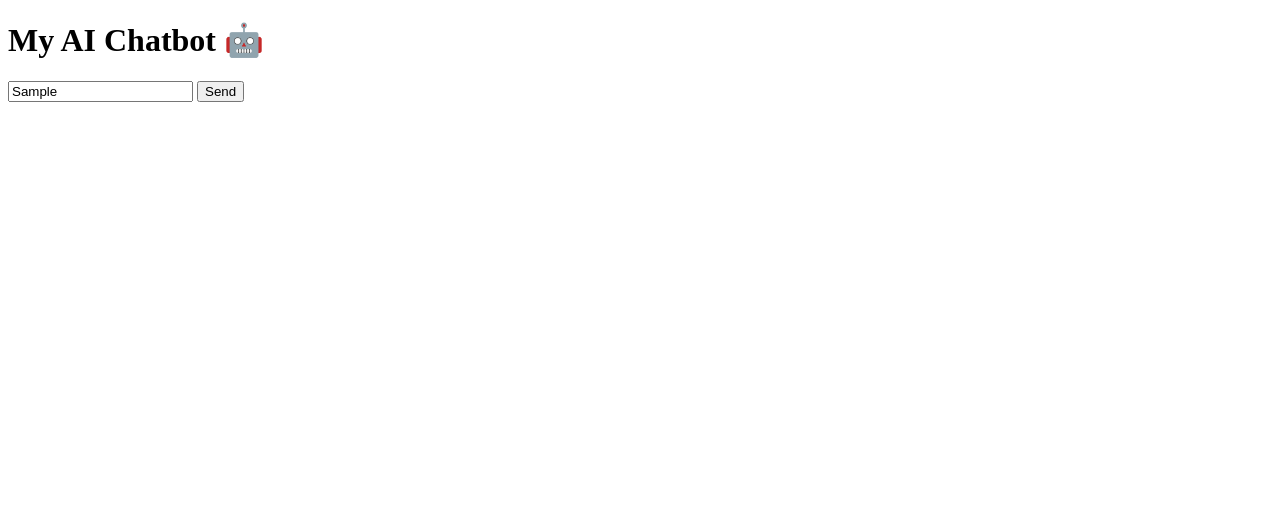
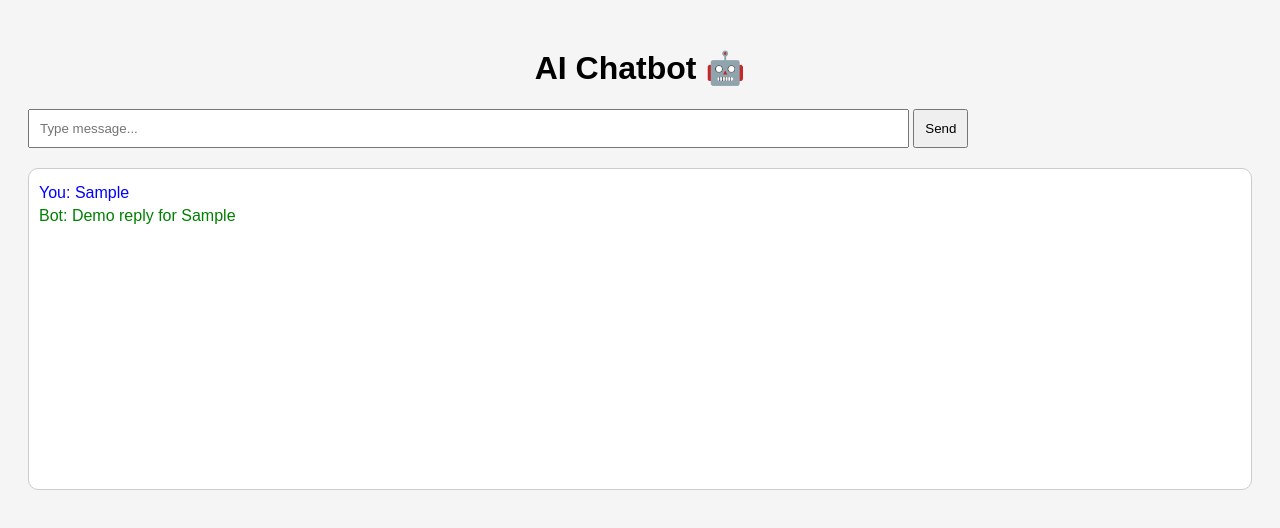
Before and after one commit to AshwithaKottam/ai-chatbot, a website: page index.html in a window 1280 px wide. Both pictures are taken after typing "Sample" into the empty fields and a click on the button "Send". Drawn offline with Linux system fonts and the light colour scheme; no server answers.

Commit message:
Updated chatbot UI and functionality

```diff
--- a/index.html
+++ b/index.html
@@ -1,32 +1,81 @@
 <!DOCTYPE html>
-<html>
+<html lang="en">
 <head>
+  <meta charset="UTF-8">
   <title>AI Chatbot</title>
+
+  <style>
+    body {
+      font-family: Arial, sans-serif;
+      padding: 20px;
+      background: #f5f5f5;
+    }
+
+    h1 {
+      text-align: center;
+    }
+
+    #chat {
+      margin-top: 20px;
+      padding: 10px;
+      background: white;
+      border-radius: 10px;
+      height: 300px;
+      overflow-y: auto;
+      border: 1px solid #ccc;
+    }
+
+    input {
+      padding: 10px;
+      width: 70%;
+    }
+
+    button {
+      padding: 10px;
+      cursor: pointer;
+    }
+
+    .user {
+      color: blue;
+      margin: 5px 0;
+    }
+
+    .bot {
+      color: green;
+      margin: 5px 0;
+    }
+  </style>
 </head>
+
 <body>
 
-  <h1>My AI Chatbot 🤖</h1>
+  <h1>AI Chatbot 🤖</h1>
 
   <input id="input" placeholder="Type message..." />
   <button onclick="sendMessage()">Send</button>
 
-  <p id="response"></p>
+  <div id="chat"></div>
 
   <script>
-    async function sendMessage() {
-      const message = document.getElementById("input").value;
+    function sendMessage() {
+      var input = document.getElementById("input");
+      var chat = document.getElementById("chat");
 
-      const res = await fetch("http://127.0.0.1:3001/chat", {
-        method: "POST",
-        headers: {
-          "Content-Type": "application/json"
-        },
-        body: JSON.stringify({ message })
-      });
+      var message = input.value.trim();
+      if (message === "") return;
 
-      const data = await res.json();
+      var userMsg = document.createElement("div");
+      userMsg.className = "user";
+      userMsg.innerText = "You: " + message;
+      chat.appendChild(userMsg);
 
-      document.getElementById("response").innerText = data.reply;
+      var botMsg = document.createElement("div");
+      botMsg.className = "bot";
+      botMsg.innerText = "Bot: Demo reply for " + message;
+      chat.appendChild(botMsg);
+
+      input.value = "";
+      chat.scrollTop = chat.scrollHeight;
     }
   </script>
 
```
